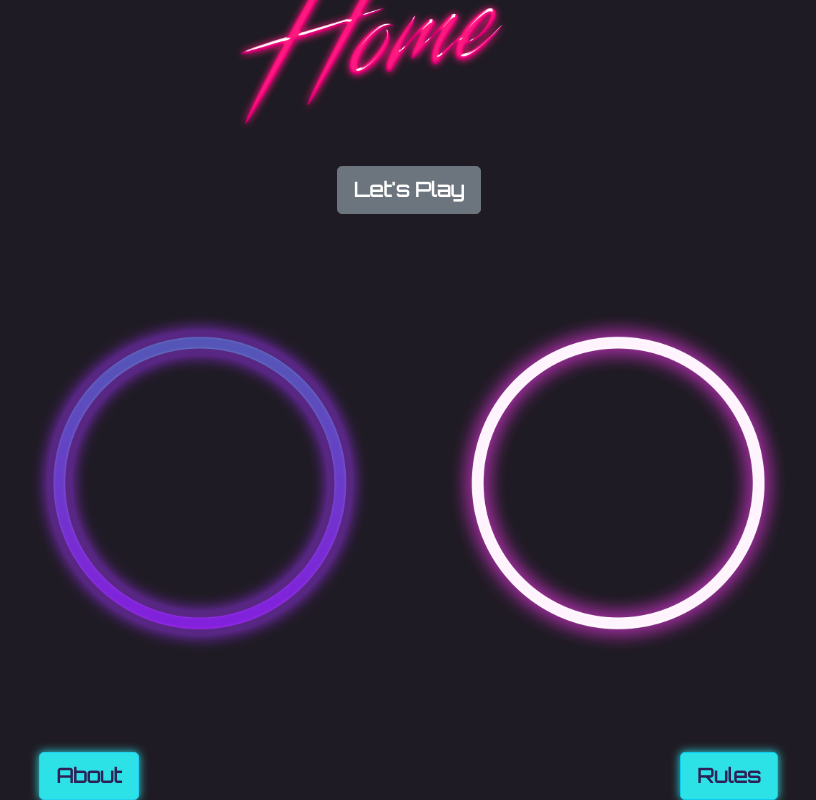
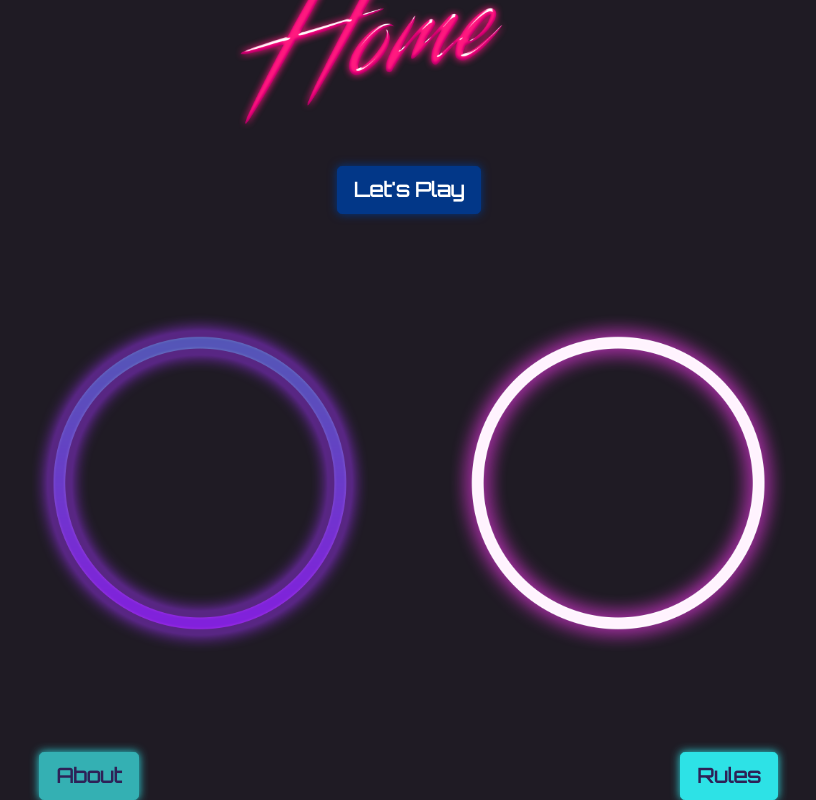
Before and after one commit to LeviticusNelson/node-js-app, a website: page public/index.html in a window 1280 px wide. In both pictures the pointer is over the link "About". Shown: the part 348-1148 px from the top of the page, without its empty margins (231-1047 px from the left). Drawn offline with nearby package versions, Linux system fonts and the light colour scheme.

Commit message:
Added more custom stuff for buttons

```diff
--- a/public/assets/css/main.css
+++ b/public/assets/css/main.css
@@ -17,6 +17,23 @@ img {
 
 a.btn-info:link {
     background-color: #2de2e6;
+    border-color: #2de2e6;
     color: #2E2157;
     box-shadow: 0 0 10px #2de2e6;
 }
+
+a.btn-info:hover {
+    background-color: #34b0b3;
+    border-color: #34b0b3;
+}
+
+a.btn-secondary {
+    background-color: #023788;
+    border-color: #023788;
+    box-shadow: 0 0 10px #023788;
+}
+
+a.btn-secondary:hover {
+    background-color: #012150;
+    border-color: #012150;
+}
```
